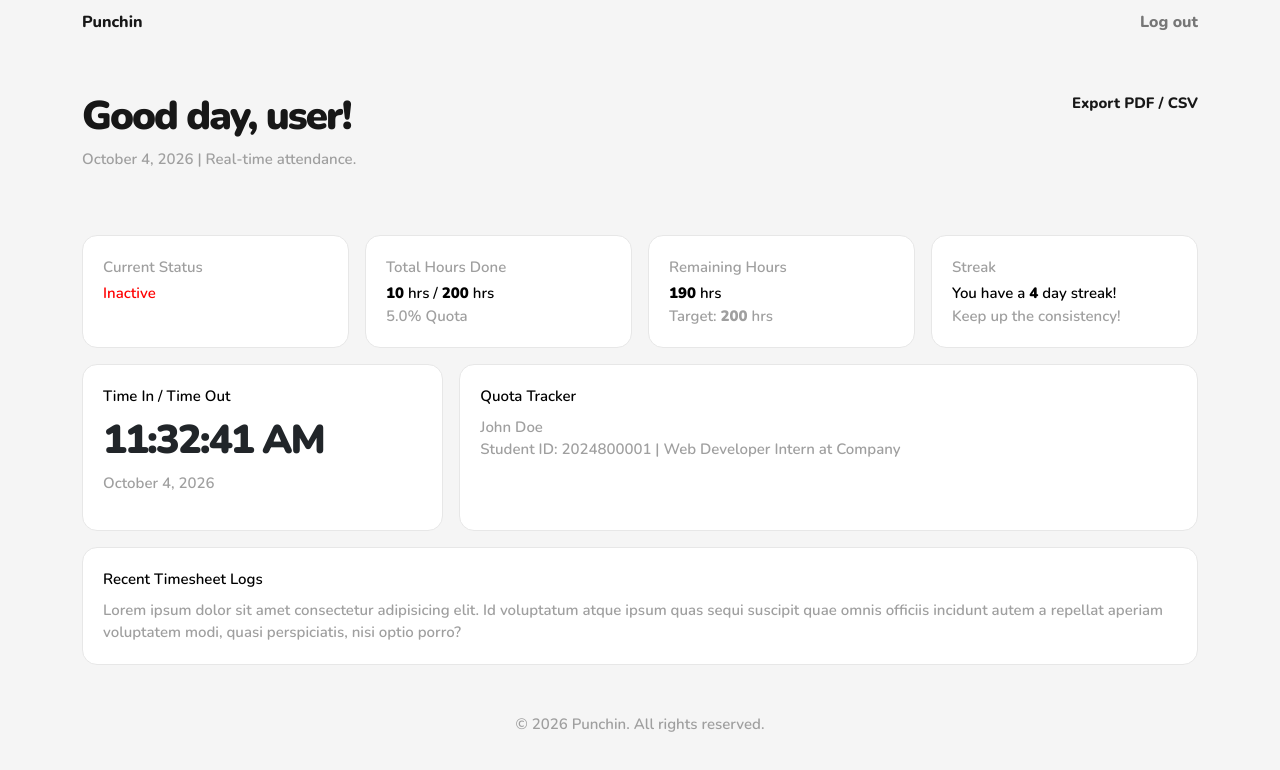
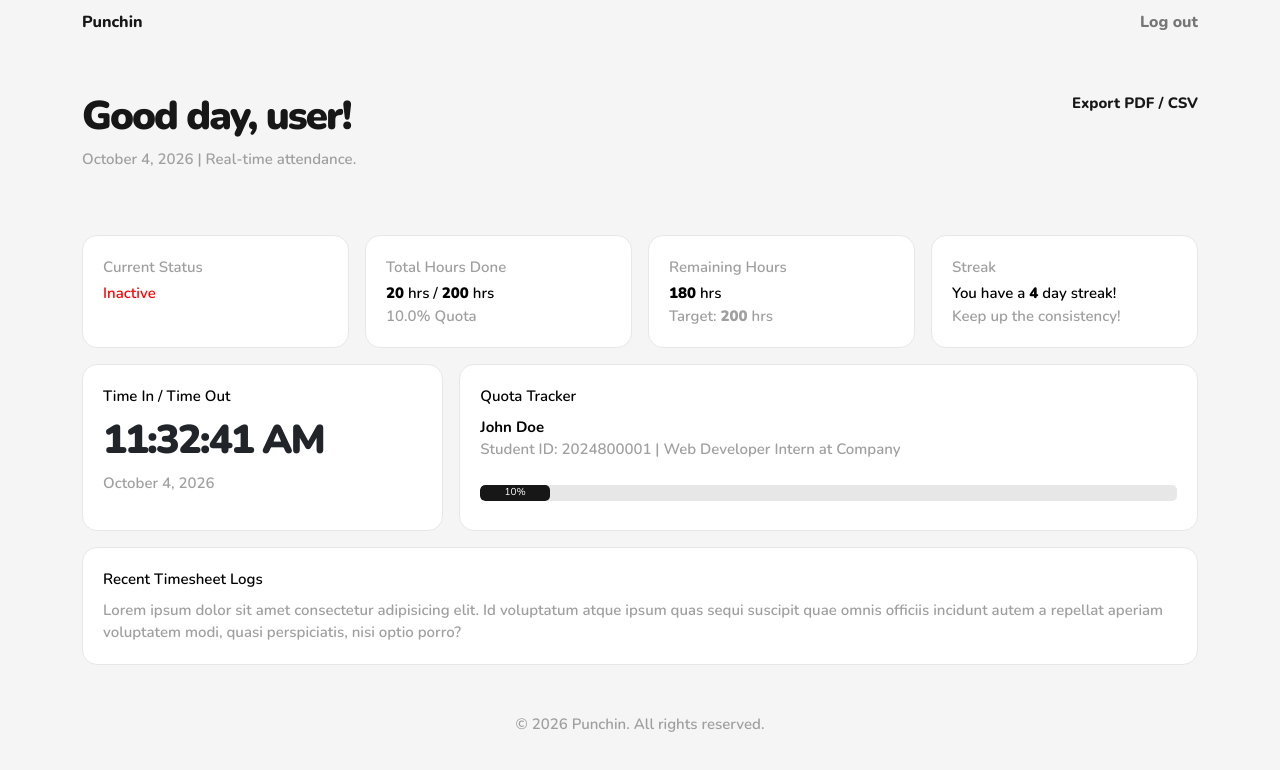
Before and after one commit to 3stannn/Punchin, a plain HTML site: page pages/home.html in a window 1280 px wide. Drawn offline with nearby package versions, Linux system fonts and the light colour scheme.

Commit message:
added progress bar

```diff
--- a/css/style.css
+++ b/css/style.css
@@ -68,6 +68,10 @@ nav {
     font-weight: 600;
     color: #9F9F9F;
     font-size: 15px;
+}
+
+.small {
+    font-size: 10px;
 }
 
 .text a {
@@ -197,13 +201,19 @@ footer {
     color: #FF0000 !important;
 }
 
+.progress {
+    border-radius: 5px;
+    background-color: #e7e7e7;
+}
+
+.progress-bar {
+    width: 10%;
+    background-color: #171717;
+    border-radius: 5px;
+}
+
 @media (max-width: 600px) {
     .heavy {
         font-size: 40px;
     }
-
-    .card {
-        padding: 14px;
-        border-radius: 12px;
-    }
 }
--- a/pages/home.html
+++ b/pages/home.html
@@ -44,14 +44,14 @@
                 <div class="col-6 col-lg-3">
                     <div class="card">
                         <p class="text mb-1">Total Hours Done</p>
-                        <p class="text-black mb-0"><b>10</b> hrs / <b>200</b> hrs</p>
-                        <p class="text mb-0">5.0% Quota</p>
+                        <p class="text-black mb-0"><b>20</b> hrs / <b>200</b> hrs</p>
+                        <p class="text mb-0">10.0% Quota</p>
                     </div>
                 </div>
                 <div class="col-6 col-lg-3">
                     <div class="card">
                         <p class="text mb-1">Remaining Hours</p>
-                        <p class="text-black mb-0"><b>190</b> hrs</p>
+                        <p class="text-black mb-0"><b>180</b> hrs</p>
                         <p class="text mb-0">Target: <b>200</b> hrs</p>
                     </div>
                 </div>
@@ -74,8 +74,12 @@
                 <div class="col-12 col-lg-8">
                     <div class="card">
                         <p class="text-black mb-2">Quota Tracker</p>
-                        <p class="text mb-0">John Doe</p>
+                        <p class="text-black fw-bolder mb-0">John Doe</p>
                         <p class="text mb-0">Student ID: 2024800001 | Web Developer Intern at Company</p>
+                        <div class="progress mt-4" role="progressbar" aria-valuenow="5"
+                            aria-valuemin="0" aria-valuemax="100">
+                            <div class="progress-bar"><span class="small">10%</span></div>
+                        </div>
                     </div>
                 </div>
             </div>
```
